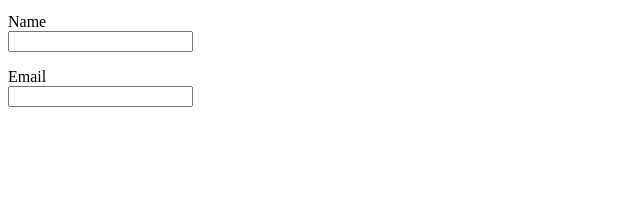
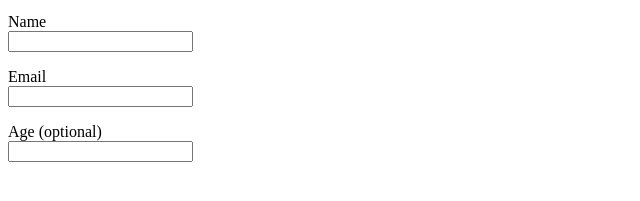
Before and after one commit to jikoukou/Survey-form, a plain HTML site: page index.html in a window 1280 px wide. Shown: the part 101-302 px from the top of the page, without its empty margins (0-640 px from the left). Drawn offline with Linux system fonts and the light colour scheme.

Commit message:
Added age

```diff
--- a/index.html
+++ b/index.html
@@ -29,6 +29,12 @@
 				   <input type="text" name="email" id="email" required />
                 </p>
 
+               	<p>
+			    	<label for="age">Age (optional)</label>
+					<br>
+				   <input type="number" name="age" id="age" required />
+                </p>
+
 			</form>
 
 
```
